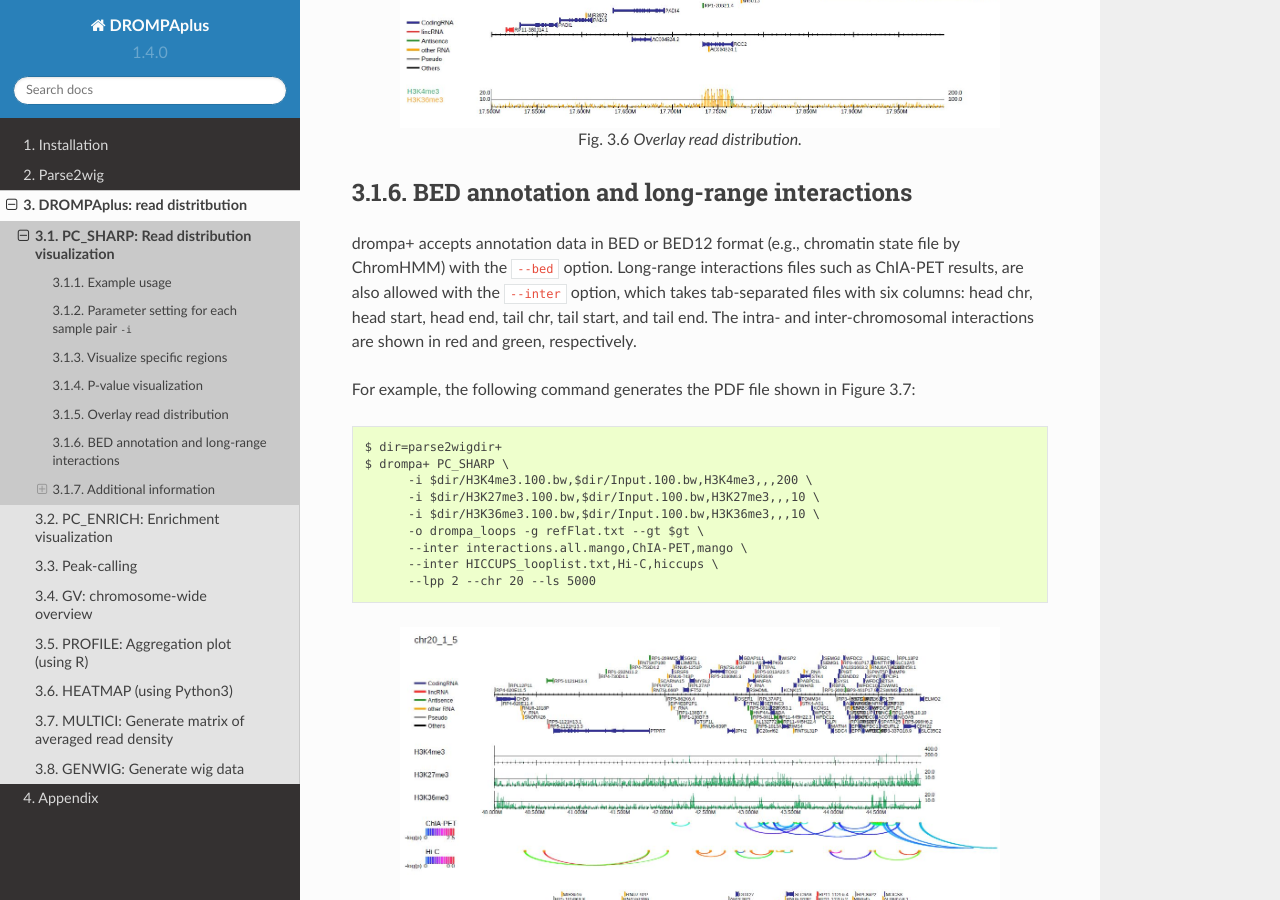
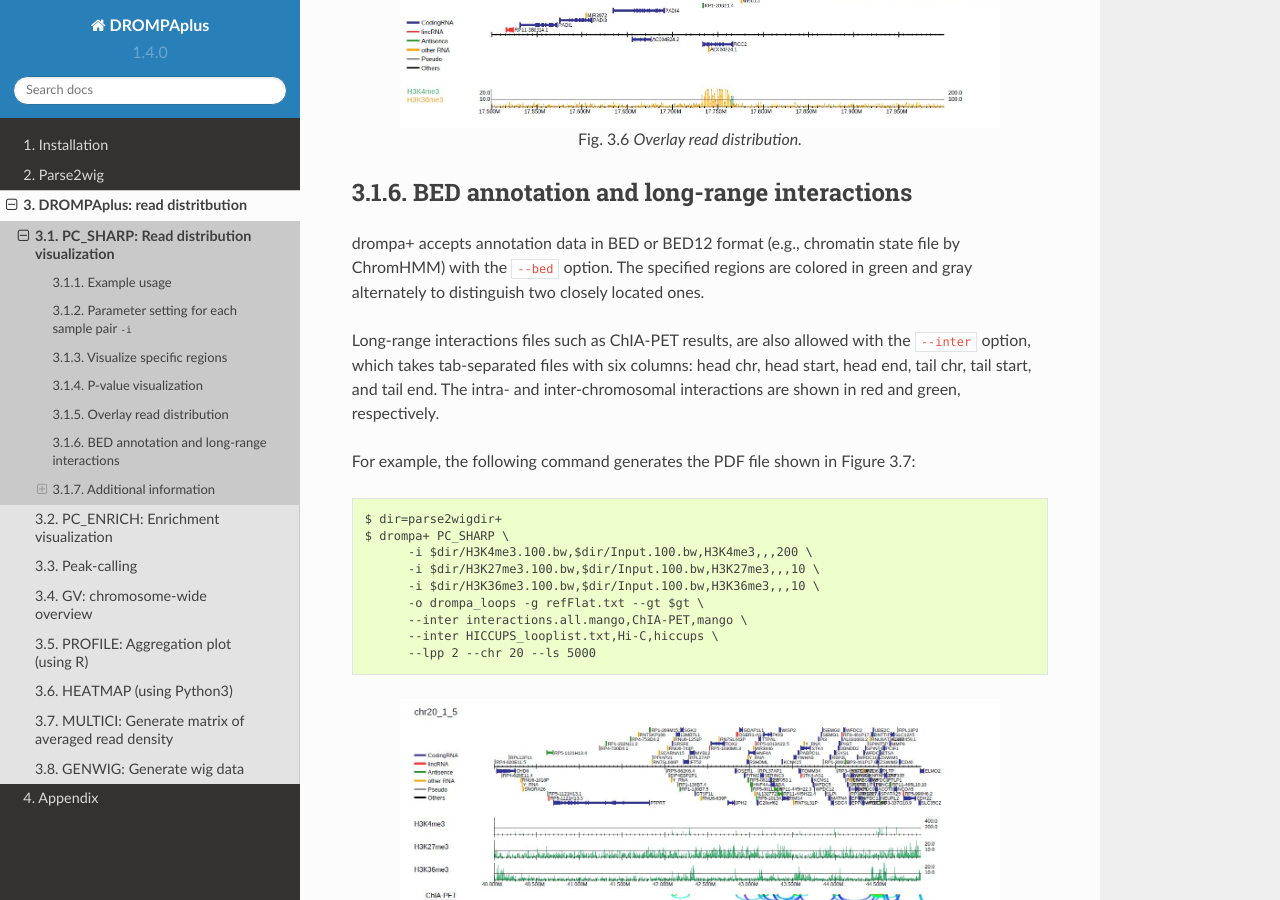
Before and after one commit to rnakato/DROMPAplus, a Sphinx documentation site: the page built from docs/content/drompa/PCSHARP.rst, in a window 1280 px wide and 900 px high, scrolled down 6033 px. Built offline with Sphinx 7.4.7 and the Read the Docs theme 2.0.0, drawn with Linux system fonts in a browser that asks for light colours.

Commit message:
modify docs

```diff
--- a/docs/content/drompa/PCSHARP.rst
+++ b/docs/content/drompa/PCSHARP.rst
@@ -186,7 +186,8 @@ where ``--alpha`` indicates the transparency of read histogram.
 BED annotation and long-range interactions
 ++++++++++++++++++++++++++++++++++++++++++++++++++++
 
-drompa+ accepts annotation data in BED or BED12 format (e.g., chromatin state file by ChromHMM) with the ``--bed`` option.
+drompa+ accepts annotation data in BED or BED12 format (e.g., chromatin state file by ChromHMM) with the ``--bed`` option. The specified regions are colored in green and gray alternately to distinguish two closely located ones.
+
 Long-range interactions files such as ChIA-PET results, are also allowed
 with the ``--inter`` option, which takes tab-separated files with six columns: head chr, head start, head end, tail chr, tail start, and tail end. The intra- and inter-chromosomal interactions are shown in red and green, respectively.
 
```
